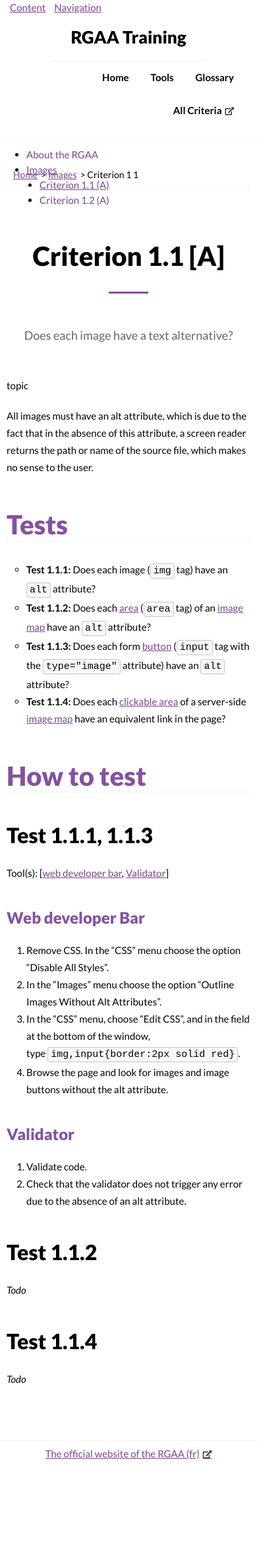
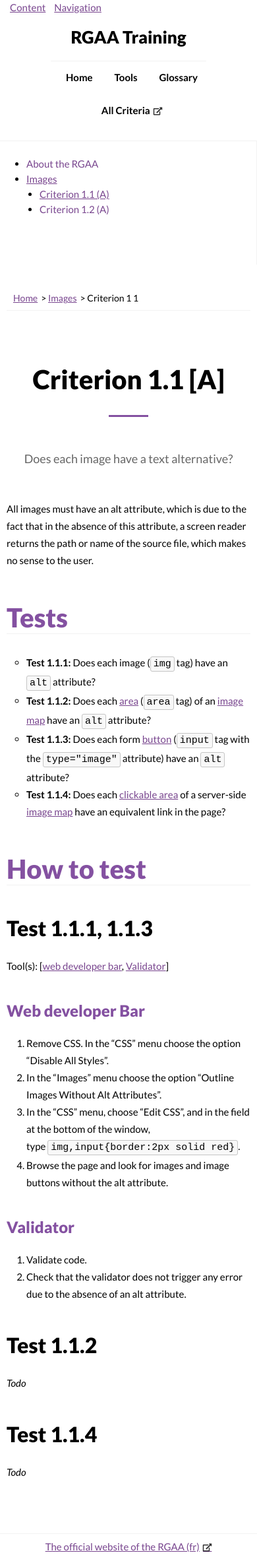
Before and after one commit to stevenMouret/web-accessibility-guidelines, a Jekyll site: the page built from _doc/images/criterion-1-1.md, in a window 390 px wide. Shown: the whole page at 66% size. Built offline with Jekyll 4.4.1, drawn with Linux system fonts in a browser that asks for light colours; nearby versions of some CDN libraries; before the commit the page ends 2222 px from its top, so only the background shows below that.

Commit message:
Fix responsive

```diff
--- a/_doc/images/criterion-1-1.md
+++ b/_doc/images/criterion-1-1.md
@@ -4,8 +4,6 @@ title: Criterion 1.1 [A]
 teaser: Does each image have a text alternative?
 navigation: images
 ---
-
-{{ page.layout }}
 
 All images must have an alt attribute, which is due to the fact that in the absence of this attribute, a screen reader returns the path or name of the source file, which makes no sense to the user.
 
--- a/_sass/config/_layout.scss
+++ b/_sass/config/_layout.scss
@@ -48,7 +48,6 @@
     overflow-y: auto;
 
     @media (max-width: 768px) {
-        order: 2;
         overflow: initial;
     }
 
@@ -58,6 +57,12 @@
         padding: 2rem;
         position: fixed;
         top: 10rem;
+
+        @media (max-width: 768px) {
+            left: inherit;
+            position: relative;
+            top: inherit;
+        }
     }
 }
 
@@ -65,7 +70,6 @@
     flex: 1 1 auto;
 
     @media (max-width: 768px) {
-        order: 1;
     }
 }
 
--- a/_sass/config/_menus.scss
+++ b/_sass/config/_menus.scss
@@ -27,7 +27,9 @@
     }
 
     @media (max-width: 768px) {
-        text-align: center;
+        ul {
+            text-align: center;
+        }
     }
 }
 
@@ -84,12 +86,6 @@
         &[aria-current=true] {
             text-decoration: underline;
         }
-    }
-
-    @media (max-width: 768px) {
-        left: inherit;
-        position: relative;
-        top: inherit;
     }
 }
 
```
Also changed, not shown: _doc/images/criterion-1-2.md (+0 -2 lines).
